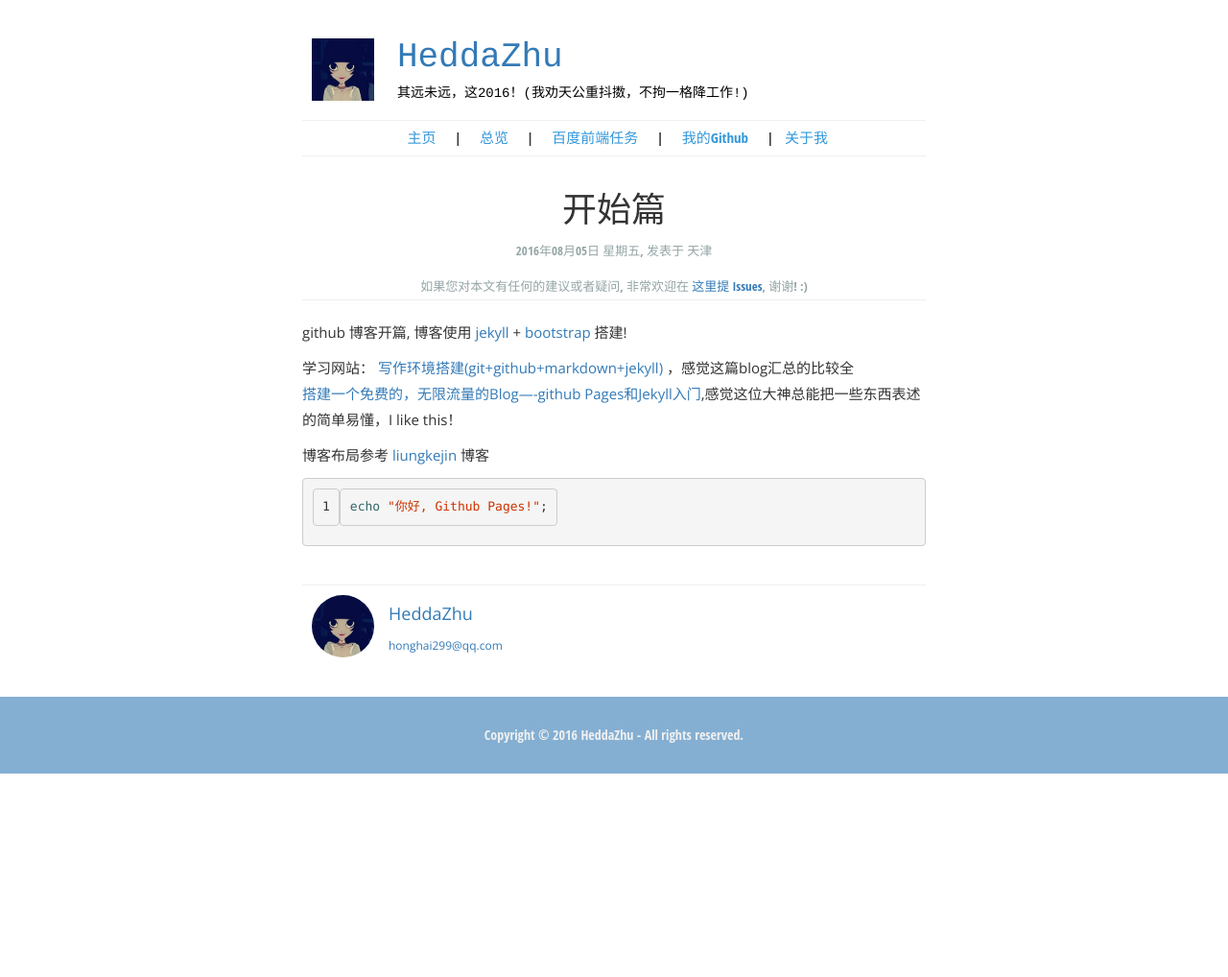
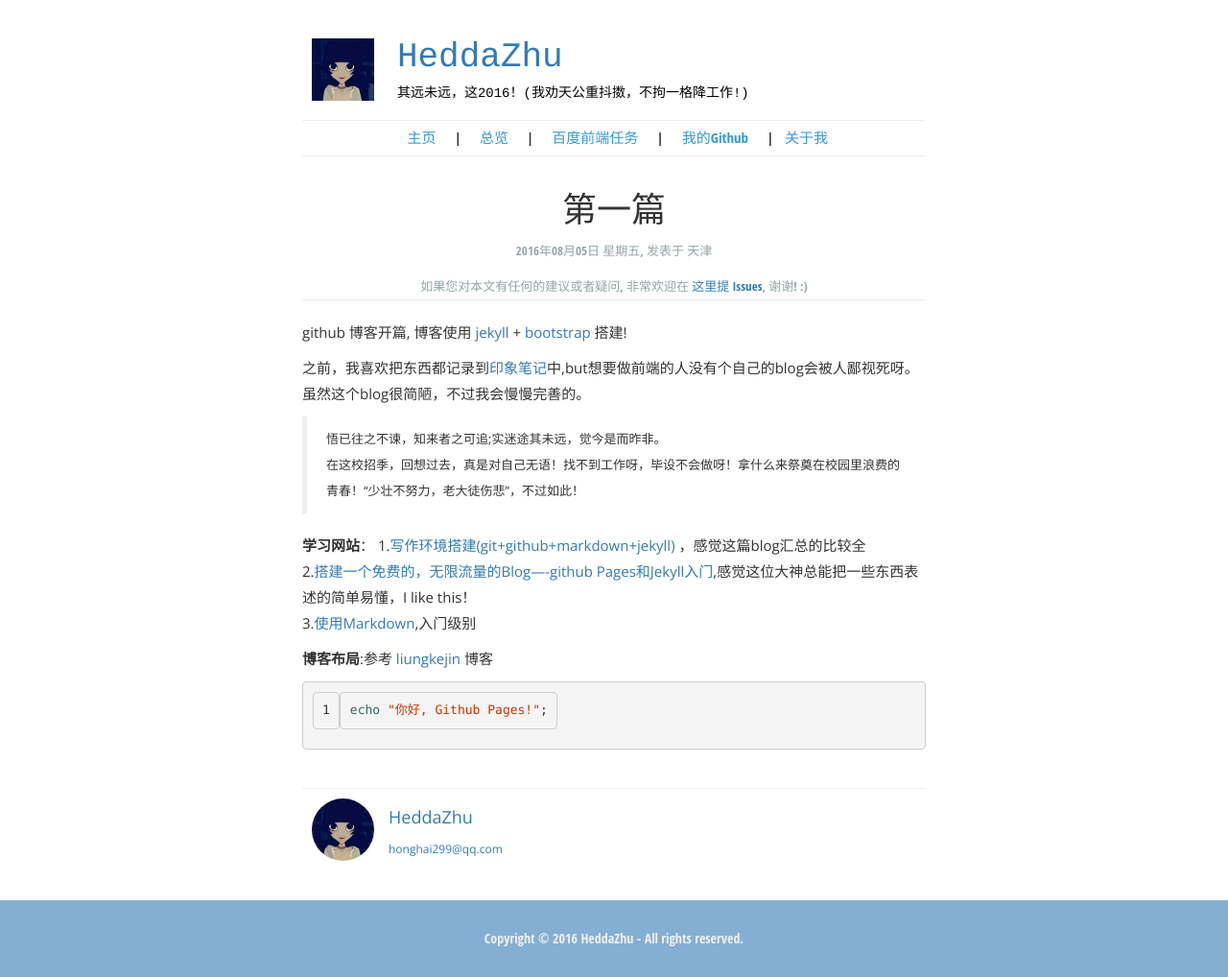
Before and after one commit to HeddaZhu/HeddaZhu.github.io, a Jekyll site: the page built from _posts/2016-03-04-Getting-Started.md, in a window 1280 px wide. Shown: the whole page at 96% size. Built offline with Jekyll 4.4.1, drawn with Linux system fonts in a browser that asks for light colours; before the commit the page ends 900 px from its top, so only the background shows below that.

Commit message:
github page + jekeyll beta8.6

````diff
--- a/_posts/2016-03-04-Getting-Started.md
+++ b/_posts/2016-03-04-Getting-Started.md
@@ -1,6 +1,6 @@
 ---
 layout: post_layout
-title: 开始篇
+title: 第一篇
 time: 2016年08月05日 星期五
 location: 天津
 pulished: true
@@ -9,11 +9,19 @@ excerpt_separator: "```"
 
  github 博客开篇, 博客使用 [jekyll](http://jekyll.bootcss.com/) + [bootstrap](http://v3.bootcss.com) 搭建!
 
-学习网站： [写作环境搭建(git+github+markdown+jekyll)](https://site.douban.com/196781/widget/notes/12161495/note/264946576/) ，感觉这篇blog汇总的比较全
-           [搭建一个免费的，无限流量的Blog----github Pages和Jekyll入门](http://www.ruanyifeng.com/blog/2012/08/blogging_with_jekyll.html),感觉这位大神总能把一些东西表述的简单易懂，I like this！
+ 之前，我喜欢把东西都记录到[印象笔记](https://www.yinxiang.com/)中,but想要做前端的人没有个自己的blog会被人鄙视死呀。虽然这个blog很简陋，不过我会慢慢完善的。
+
+ >悟已往之不谏，知来者之可追;实迷途其未远，觉今是而昨非。
+ 在这校招季，回想过去，真是对自己无语！找不到工作呀，毕设不会做呀！拿什么来祭奠在校园里浪费的青春！“少壮不努力，老大徒伤悲”，不过如此！
 
 
-博客布局参考 [liungkejin](https://github.com/liungkejin/liungkejin.github.io) 博客
+
+**学习网站**： 1.[写作环境搭建(git+github+markdown+jekyll)](https://site.douban.com/196781/widget/notes/12161495/note/264946576/) ，感觉这篇blog汇总的比较全
+           2.[搭建一个免费的，无限流量的Blog----github Pages和Jekyll入门](http://www.ruanyifeng.com/blog/2012/08/blogging_with_jekyll.html),感觉这位大神总能把一些东西表述的简单易懂，I like this！
+           3.[使用Markdown](http://www.ituring.com.cn/article/23),入门级别
+
+
+**博客布局**:参考 [liungkejin](https://github.com/liungkejin/liungkejin.github.io) 博客
 
 
 
````
